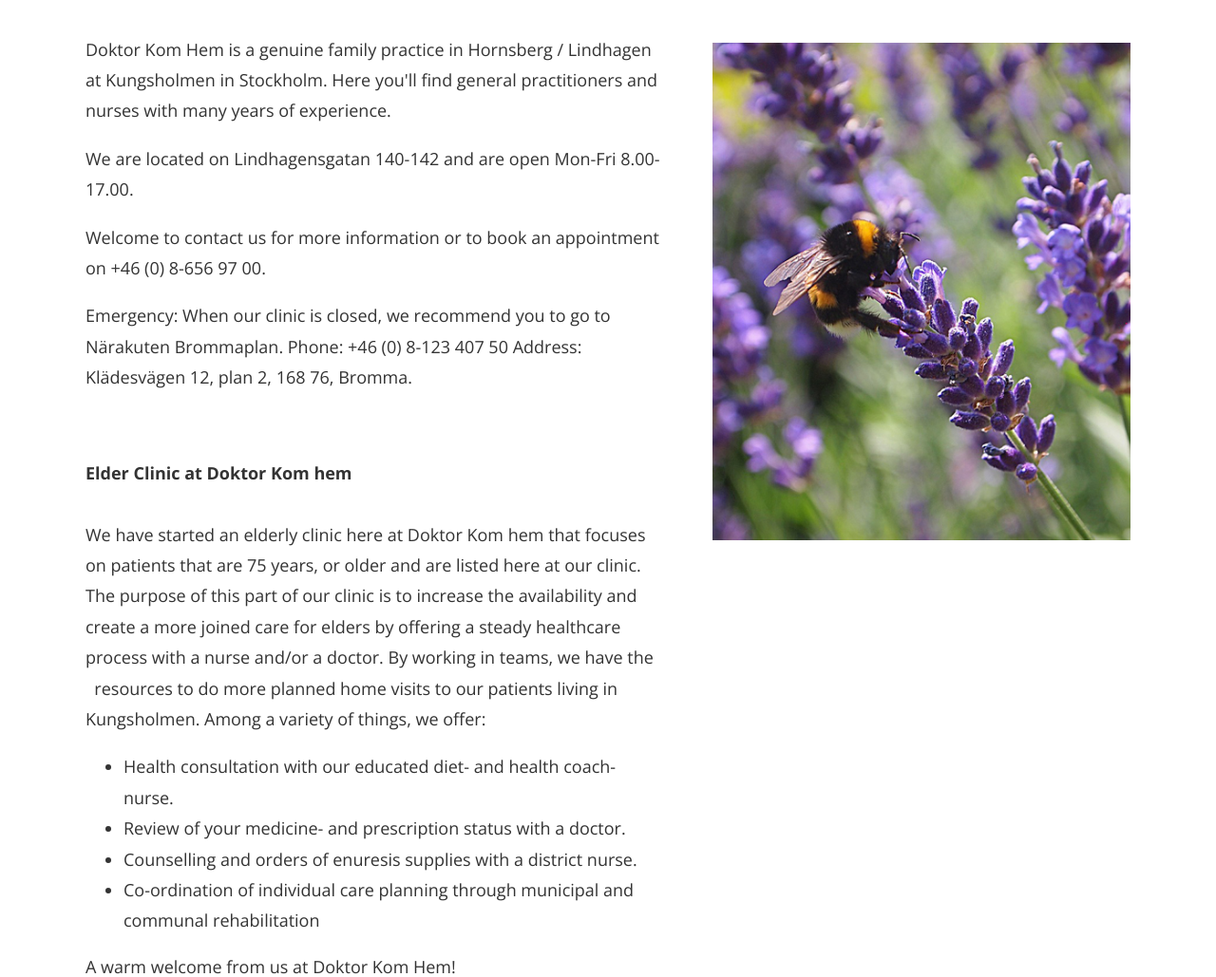
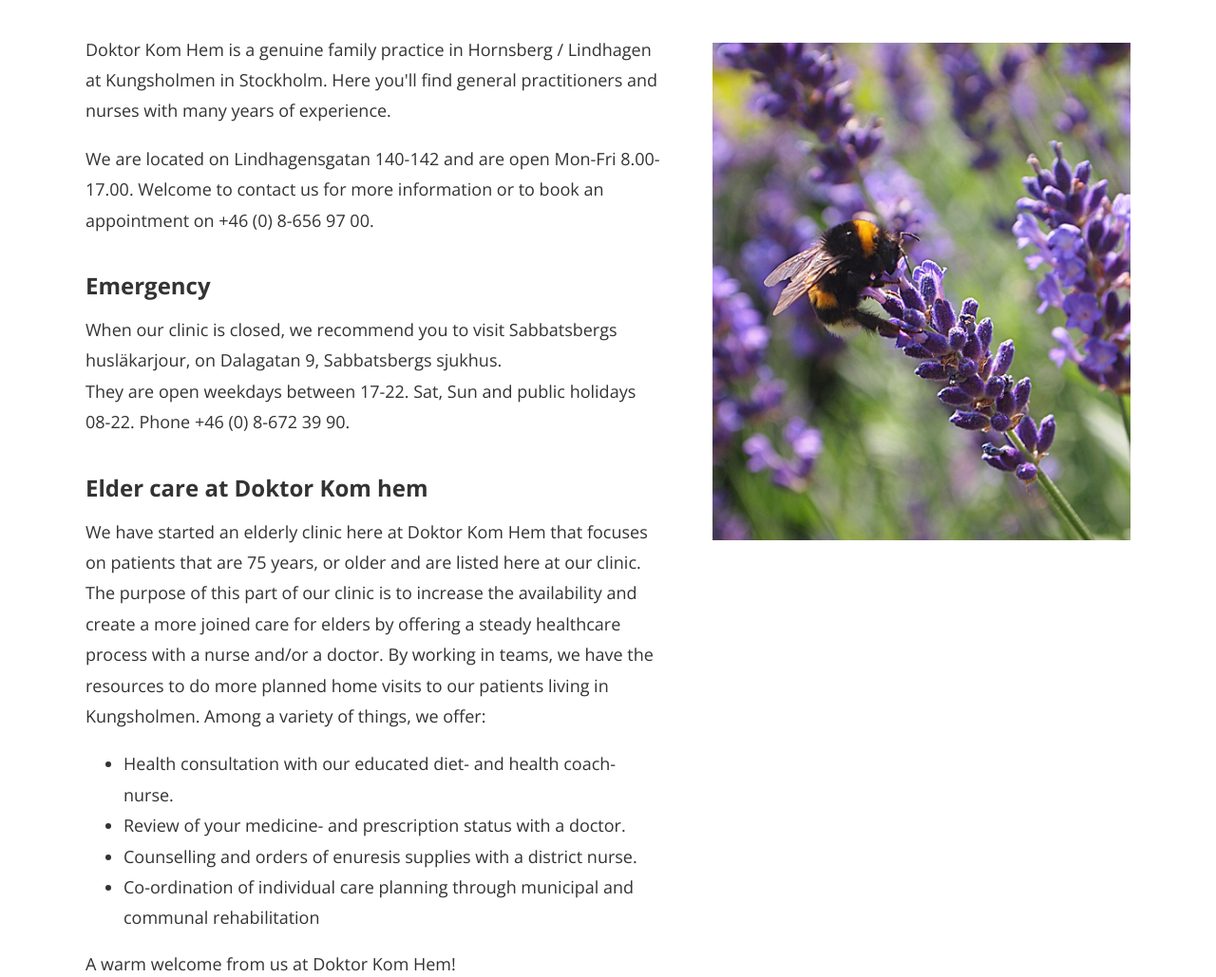
Before and after one commit to adamsdotter/DKH, a PHP site: page /start in a window 1280 px wide. Shown: the part 335-1364 px from the top of the page at 95% size. Run offline with PHP 8.4, Linux system fonts and the light colour scheme.

Commit message:
start page update

```diff
--- a/start.php
+++ b/start.php
@@ -16,17 +16,14 @@
             <h1><?php echo $pageTitle; ?></h1>
             <div class="page-content cushycms"><p>Doktor Kom Hem is a genuine family practice in Hornsberg / Lindhagen at Kungsholmen in Stockholm. Here you&#39;ll find general practitioners and nurses with many years of experience.</p>
 
-<p>We are located on Lindhagensgatan 140-142 and are open Mon-Fri 8.00-17.00.</p>
+<p>We are located on Lindhagensgatan 140-142 and are open Mon-Fri 8.00-17.00. Welcome to contact us for more information or to book an appointment on <a href="tel:+4686569700">+46 (0) 8-656 97 00</a>.</p>
 
-<p>Welcome to contact us for more information or to book an appointment on <a href="tel:+4686569700">+46 (0) 8-656 97 00</a>.</p>
+<h2>Emergency</h2>
+<p>When our clinic is closed, we recommend you to visit Sabbatsbergs husläkarjour, on Dalagatan 9, Sabbatsbergs sjukhus.<br />
+They are open weekdays between 17-22. Sat, Sun and public holidays 08-22. <a href="tel:+4686723990">Phone +46 (0) 8-672 39 90. </a></p>
 
-<p>Emergency: When our clinic is closed, we recommend you to go to N&auml;rakuten Brommaplan. Phone: <a href="tel:+468-123 407 50">+46 (0) 8-123 407 50</a> Address: Kl&auml;desv&auml;gen 12, plan 2, 168 76, Bromma.</p>
-
-<p>&nbsp;</p>
-
-<p><strong>Elder&nbsp;Clinic at Doktor Kom hem</strong><br />
-<br />
-We have started an elderly clinic here at Doktor Kom hem that focuses on patients that are 75 years, or older and are listed here at our clinic. The purpose of this part of our clinic is to increase the availability and create a more joined care for elders by offering a steady healthcare process with a nurse and/or a doctor. By working in teams, we have the &nbsp;&nbsp;resources to do more planned home visits to our patients living in Kungsholmen. Among a variety of things, we offer:</p>
+<h2>Elder care at Doktor Kom hem</h2>
+<p>We have started an elderly clinic here at Doktor Kom Hem that focuses on patients that are 75 years, or older and are listed here at our clinic. The purpose of this part of our clinic is to increase the availability and create a more joined care for elders by offering a steady healthcare process with a nurse and/or a doctor. By working in teams, we have the resources to do more planned home visits to our patients living in Kungsholmen. Among a variety of things, we offer:</p>
 
 <ul>
 	<li>Health consultation with our educated diet- and health coach-nurse.</li>
```
Also changed, not shown: index.php (+9 -8 lines).
